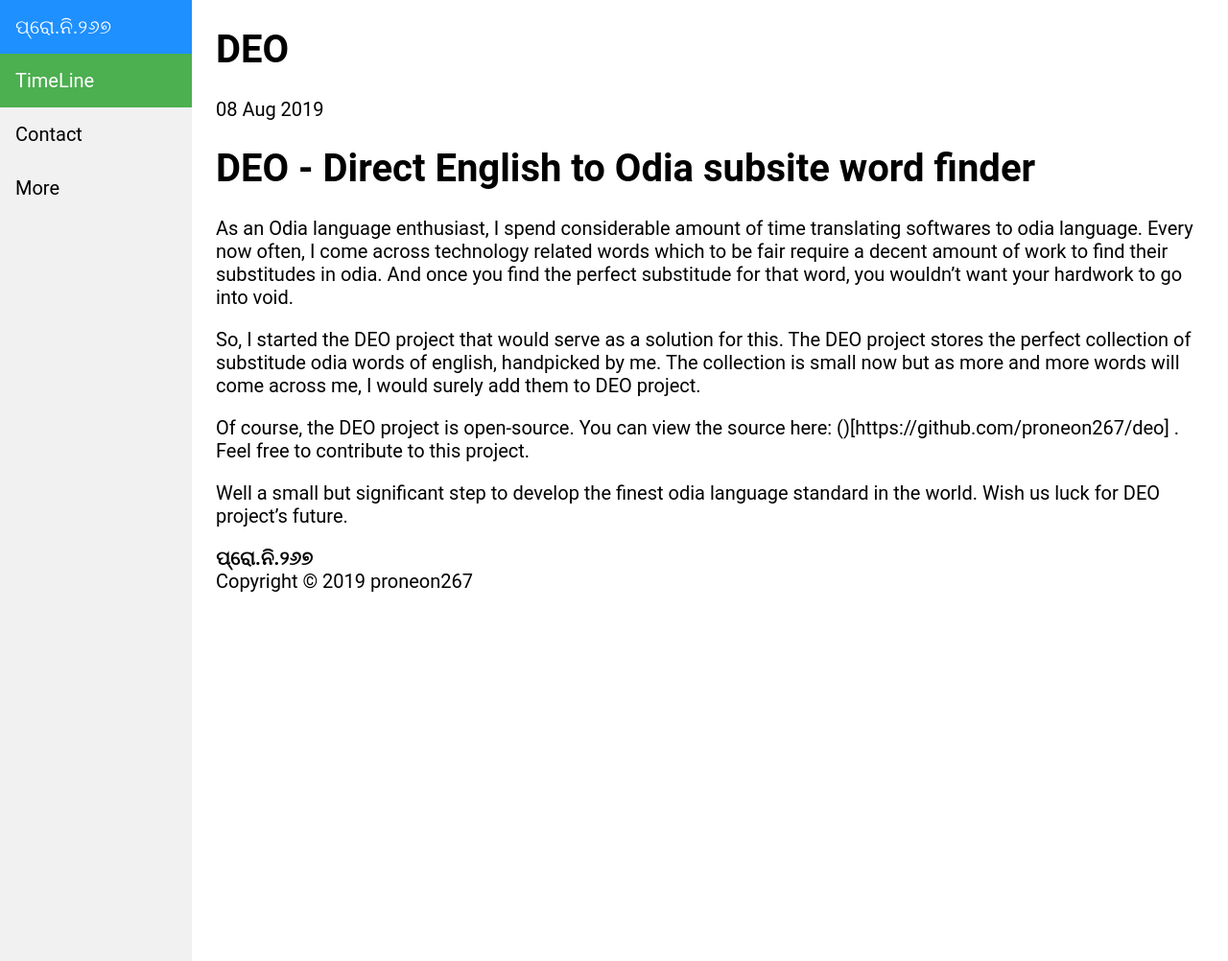
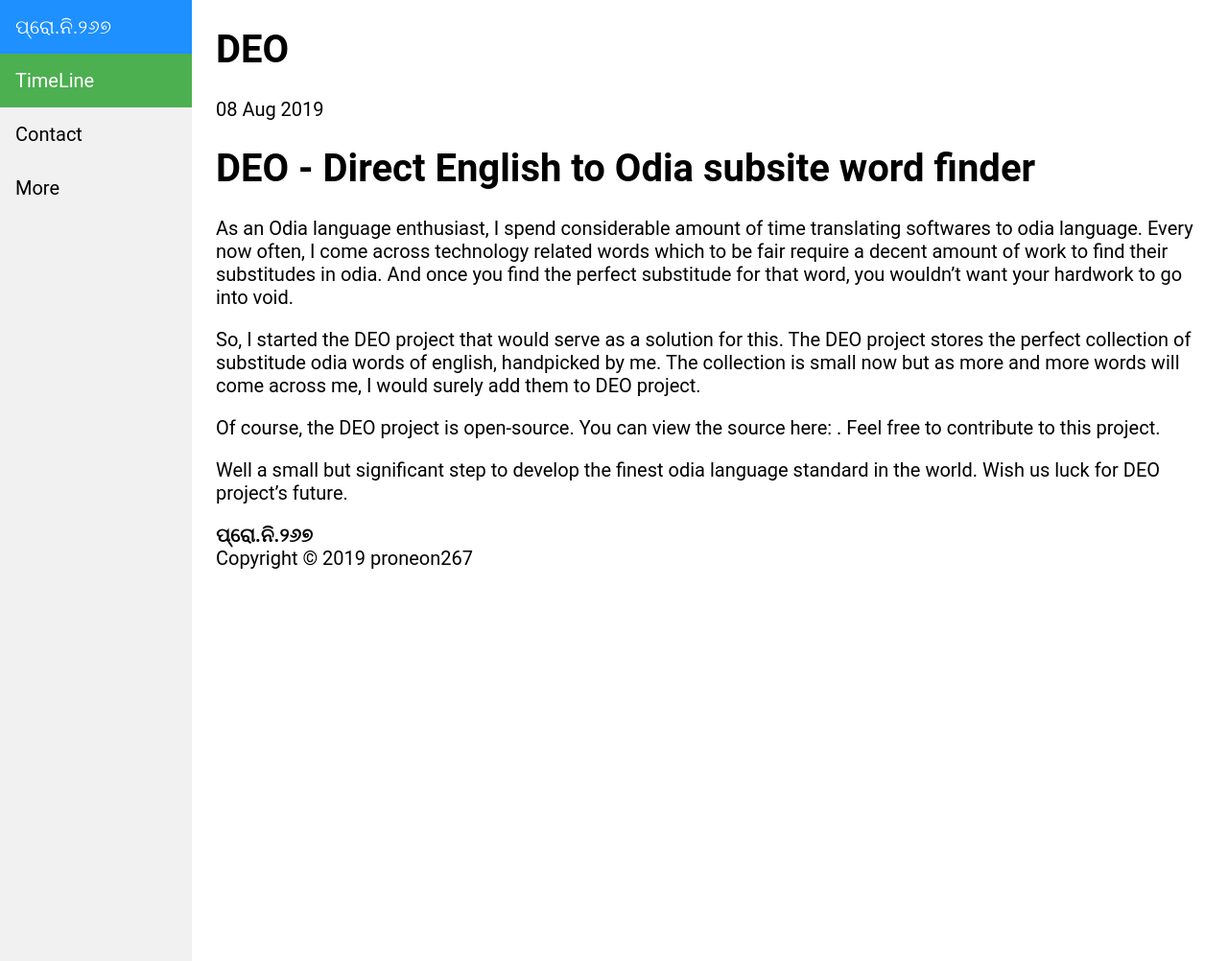
Before and after one commit to proneon267/proneon267.github.io, a Jekyll site: the page built from _posts/2019-08-08-DEO-direct-english-to-odia.md, in a window 1280 px wide and 1002 px high. Shown: the whole window at 96% size. Built offline with Jekyll 4.4.1, drawn with Linux system fonts in a browser that asks for light colours; comment, search, counter and statistics services are not loaded.

Commit message:
Update 2019-08-08-DEO-direct-english-to-odia.md

```diff
--- a/_posts/2019-08-08-DEO-direct-english-to-odia.md
+++ b/_posts/2019-08-08-DEO-direct-english-to-odia.md
@@ -15,7 +15,7 @@
 collection of substitude odia words of english, handpicked by me. The collection is small now but as more
 and more words will come across me, I would surely add them to DEO project.
 
-Of course, the DEO project is open-source. You can view the source here: ()[https://github.com/proneon267/deo] . Feel
+Of course, the DEO project is open-source. You can view the source here: [](https://github.com/proneon267/deo) . Feel
 free to contribute to this project.
 
 Well a small but significant step to develop the finest odia language standard in the world. Wish us luck
```
